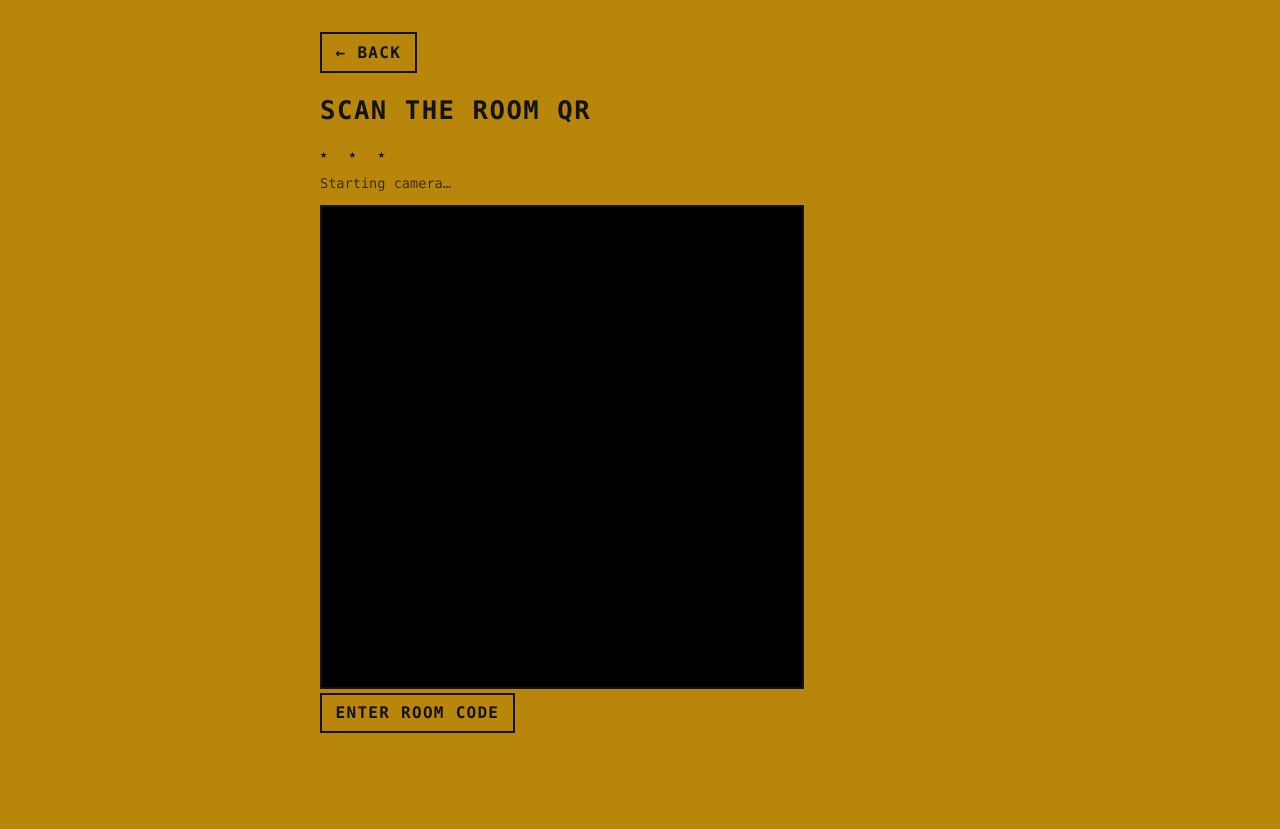
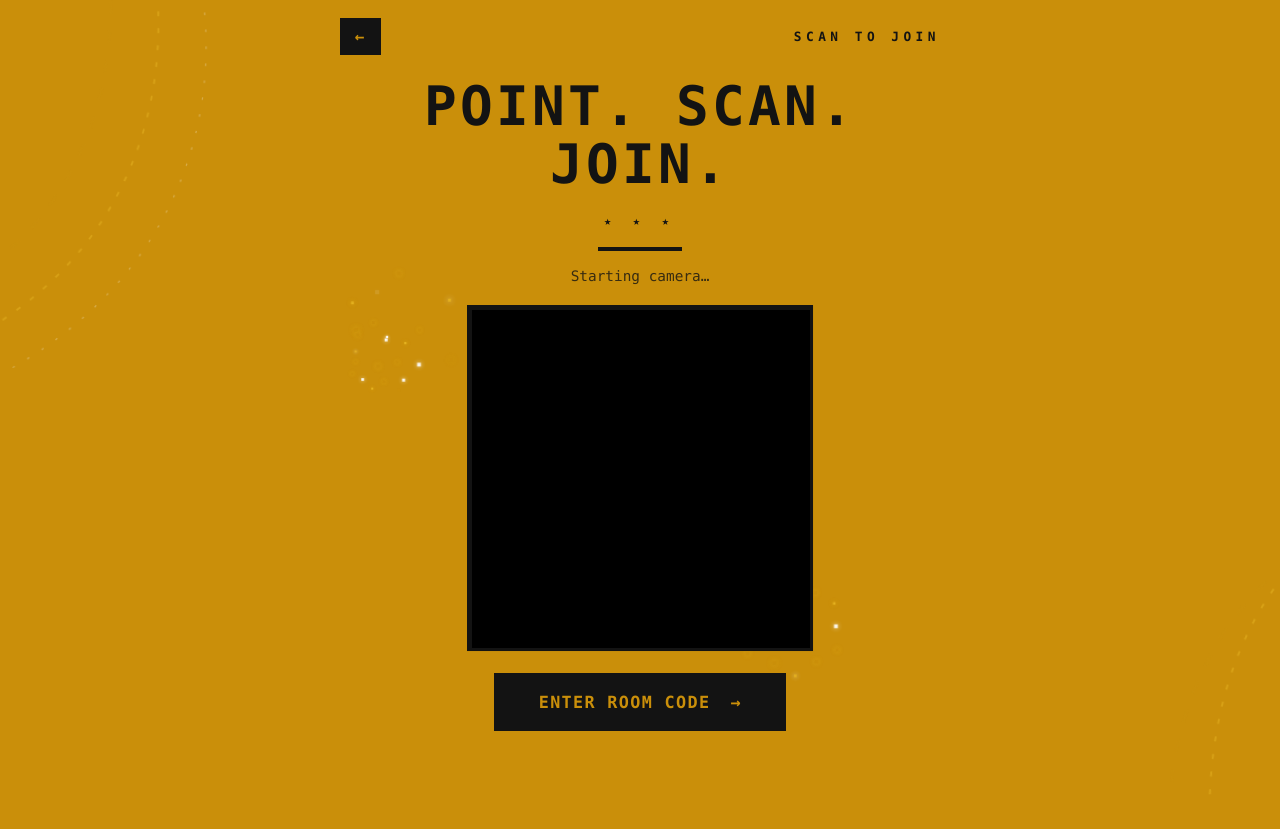
Before and after one commit to extube/bleak, a SvelteKit app in the folder apps/web/: page /start in a window 1280 px wide. After the commit the page ends 800 px from the top, so only its background shows below. Built offline with nearby package versions, Linux system fonts and the light colour scheme; no server answers.

Commit message:
feat: [#9] - brighter yellow, centered landing/start, celebration decor on /start

```diff
--- a/apps/web/src/app.css
+++ b/apps/web/src/app.css
@@ -1,5 +1,5 @@
 :root {
-  --yellow: #b8860b;
+  --yellow: #ca8f0a;
   --ink: #131313;
 }
 
--- a/apps/web/src/routes/+page.svelte
+++ b/apps/web/src/routes/+page.svelte
@@ -214,6 +214,8 @@
     display: flex;
     flex-direction: column;
     justify-content: center;
+    align-items: center;
+    text-align: center;
     box-sizing: border-box;
   }
 
@@ -224,6 +226,7 @@
     letter-spacing: 0.35em;
     margin: 0 0 1.1rem;
     opacity: 0.85;
+    text-align: center;
     animation: rise 0.9s ease-out backwards;
   }
 
@@ -258,11 +261,11 @@
     margin: 0 0 2.2rem;
     font-size: 1rem;
     line-height: 1.55;
+    text-align: center;
     animation: rise 0.9s ease-out 0.28s backwards;
   }
 
   .cta {
-    align-self: flex-start;
     padding: 1.05rem 3.2rem;
     font-size: 1.2rem;
     border-width: 3px;
@@ -330,6 +333,7 @@
   }
 
   .ribbon {
+    align-self: stretch;
     margin-top: 4.5rem;
     border-top: 2px solid var(--ink);
     border-bottom: 2px solid var(--ink);
--- a/apps/web/src/routes/start/+page.svelte
+++ b/apps/web/src/routes/start/+page.svelte
@@ -104,38 +104,134 @@
     }
   }
 
+  type Burst = {
+    x: number;
+    y: number;
+    delay: number;
+    dur: number;
+    sparks: { tx: number; ty: number; delay: number; dur: number }[];
+  };
+
+  const bursts: Burst[] = Array.from({ length: 3 }, (_, i) => {
+    const angleJitter = i * 2.1;
+    const sparks = Array.from({ length: 12 }, (_, j) => {
+      const angle = (j / 12) * Math.PI * 2 + angleJitter;
+      const dist = 44 + ((j * 17) % 34);
+      return {
+        tx: Math.cos(angle) * dist,
+        ty: Math.sin(angle) * dist,
+        delay: (j * 0.024) % 0.3,
+        dur: 1.6 + ((j * 7) % 5) / 10,
+      };
+    });
+    return {
+      x: 18 + ((i * 31 + 13) % 64),
+      y: 12 + ((i * 37 + 29) % 70),
+      delay: i * 2.3,
+      dur: 5.2 + i,
+      sparks,
+    };
+  });
+
   onMount(() => {
     void startCamera();
     return stopCamera;
   });
 </script>
 
+<div class="stage" aria-hidden="true">
+  <svg class="curve curve-a" viewBox="0 0 400 400" fill="none">
+    <path
+      d="M-40 380 C 120 340, 200 220, 180 60 S 320 -80, 420 -20"
+      stroke="var(--yellow)"
+      stroke-width="2"
+      stroke-dasharray="10 14"
+    />
+    <path
+      d="M-40 420 C 150 380, 240 240, 220 80 S 360 -60, 460 0"
+      stroke="#e6b422"
+      stroke-width="1.5"
+      stroke-dasharray="4 10"
+    />
+    <path
+      d="M-60 460 C 180 420, 280 260, 260 100 S 400 -40, 520 20"
+      stroke="#ffffff"
+      stroke-width="1"
+      stroke-dasharray="2 12"
+      opacity="0.55"
+    />
+  </svg>
+  <svg class="curve curve-b" viewBox="0 0 400 400" fill="none">
+    <path
+      d="M420 30 C 280 70, 210 180, 230 330 S 90 470, -20 420"
+      stroke="var(--yellow)"
+      stroke-width="2"
+      stroke-dasharray="10 14"
+    />
+    <path
+      d="M460 -10 C 300 40, 240 160, 260 310 S 100 450, -40 400"
+      stroke="#e6b422"
+      stroke-width="1.5"
+      stroke-dasharray="4 10"
+    />
+  </svg>
+
+  {#each bursts as burst}
+    <div
+      class="burst"
+      style="left:{burst.x}%; top:{burst.y}%; animation-delay:{burst.delay}s; animation-duration:{burst.dur}s"
+    >
+      {#each burst.sparks as s}
+        <span
+          class="spark"
+          style="--tx:{s.tx}px; --ty:{s.ty}px; animation-delay:{burst.delay + s.delay}s; animation-duration:{s.dur}s"
+        ></span>
+      {/each}
+    </div>
+  {/each}
+</div>
+
 <main>
+  <header class="top">
     <button
       type="button"
-    class="secondary"
+      class="back"
       onclick={() => {
         stopCamera();
         history.back();
       }}
-  >← Back</button>
+      aria-label="Back">←</button
+    >
+    <p class="kicker">scan to join</p>
+  </header>
 
-  <h1>Scan the room QR</h1>
+  <h1 class="hero">Point. Scan. Join.</h1>
+  <div class="rule" aria-hidden="true"></div>
+
+  <p class="status" class:alert={permissionError}>
+    {permissionError || status}
+  </p>
+
+  <div class="cam-frame">
+    <video bind:this={video} muted playsinline></video>
     {#if permissionError}
-    <p class="error">{permissionError}</p>
-  {:else}
-    <p class="muted">{status}</p>
+      <div class="cam-fallback">
+        <span class="cam-fallback-star" aria-hidden="true">★</span>
+        <p>camera unavailable</p>
+        <p class="cam-fallback-sub">use “enter room code” below</p>
+      </div>
     {/if}
+  </div>
 
-  <video bind:this={video} muted playsinline></video>
   <canvas bind:this={canvas} hidden></canvas>
 
   {#if !manualOpen}
-    <button type="button" class="secondary" onclick={() => (manualOpen = true)}>
+    <button type="button" class="cta" onclick={() => (manualOpen = true)}>
       Enter room code
+      <span class="cta-arrow" aria-hidden="true">→</span>
     </button>
   {:else}
-    <form onsubmit={enterCode}>
+    <form class="manual" onsubmit={enterCode}>
       <input
         bind:value={manualCode}
         inputmode="numeric"
@@ -150,3 +246,295 @@
     </form>
   {/if}
 </main>
+
+<style>
+  .stage {
+    position: fixed;
+    inset: 0;
+    overflow: hidden;
+    pointer-events: none;
+    z-index: 0;
+  }
+
+  .curve {
+    position: absolute;
+    width: 60vmin;
+    height: 60vmin;
+    opacity: 0.5;
+    animation: drift 16s ease-in-out infinite alternate;
+  }
+
+  .curve-a {
+    top: -14vmin;
+    left: -14vmin;
+  }
+
+  .curve-b {
+    bottom: -14vmin;
+    right: -14vmin;
+    animation-delay: -8s;
+  }
+
+  @keyframes drift {
+    from {
+      transform: rotate(0deg) scale(1);
+    }
+    to {
+      transform: rotate(8deg) scale(1.06);
+    }
+  }
+
+  .burst {
+    position: absolute;
+    width: 0;
+    height: 0;
+    animation: repop 7s steps(1) infinite;
+  }
+
+  @keyframes repop {
+    0%,
+    100% {
+      opacity: 1;
+    }
+  }
+
+  .spark {
+    position: absolute;
+    width: 4px;
+    height: 4px;
+    background: var(--yellow);
+    box-shadow: 0 0 6px 0 rgba(230, 180, 34, 0.9);
+    opacity: 0;
+    transform: translate(0, 0) scale(0.4);
+    animation-name: fly;
+    animation-timing-function: cubic-bezier(0.16, 0.84, 0.42, 1);
+    animation-iteration-count: infinite;
+    animation-fill-mode: backwards;
+  }
+
+  .spark:nth-child(3n) {
+    background: #ffffff;
+    box-shadow: 0 0 6px 0 rgba(255, 255, 255, 0.8);
+  }
+
+  .spark:nth-child(4n) {
+    width: 3px;
+    height: 3px;
+    background: #e6b422;
+  }
+
+  @keyframes fly {
+    0% {
+      opacity: 0;
+      transform: translate(0, 0) scale(0.4);
+    }
+    6% {
+      opacity: 1;
+    }
+    70% {
+      opacity: 0.9;
+    }
+    100% {
+      opacity: 0;
+      transform: translate(var(--tx), var(--ty)) scale(1);
+    }
+  }
+
+  main {
+    position: relative;
+    z-index: 1;
+    max-width: 640px;
+    margin: 0 auto;
+    padding: 2.5rem 1.25rem 3.5rem;
+    min-height: 100vh;
+    display: flex;
+    flex-direction: column;
+    justify-content: center;
+    align-items: center;
+    text-align: center;
+    box-sizing: border-box;
+  }
+
+  .top {
+    position: fixed;
+    top: 1.1rem;
+    left: 50%;
+    transform: translateX(-50%);
+    width: min(640px - 2.5rem, 100%);
+    display: flex;
+    align-items: center;
+    justify-content: space-between;
+  }
+
+  .back {
+    padding: 0.45rem 0.8rem;
+  }
+
+  .kicker {
+    font-size: 0.8rem;
+    font-weight: 700;
+    text-transform: uppercase;
+    letter-spacing: 0.35em;
+    margin: 0;
+  }
+
+  .hero {
+    font-size: clamp(2rem, 7vw, 3.4rem);
+    line-height: 1.05;
+    font-weight: 800;
+    text-transform: uppercase;
+    margin: 1.6rem 0 0;
+    animation: rise 0.9s ease-out backwards, glow 3.2s ease-in-out 1s infinite alternate;
+  }
+
+  .rule {
+    width: 84px;
+    height: 4px;
+    background: var(--ink);
+    margin: 1.2rem auto 1.1rem;
+    animation: rise 0.9s ease-out 0.15s backwards, widen 0.9s ease-out 0.15s backwards;
+  }
+
+  @keyframes widen {
+    from {
+      width: 0;
+    }
+  }
+
+  .status {
+    min-height: 1.3em;
+    margin: 0 0 1.1rem;
+    font-size: 0.9rem;
+    opacity: 0.8;
+    animation: rise 0.9s ease-out 0.2s backwards;
+  }
+
+  .status.alert {
+    opacity: 1;
+    font-weight: 700;
+  }
+
+  .cam-frame {
+    position: relative;
+    width: min(340px, 82vw);
+    aspect-ratio: 1;
+    border: 3px solid var(--ink);
+    background: #000;
+    overflow: hidden;
+    margin-bottom: 1.4rem;
+    animation: rise 0.9s ease-out 0.3s backwards, frame 2.6s ease-in-out infinite alternate;
+  }
+
+  @keyframes frame {
+    from {
+      box-shadow: 0 0 0 0 rgba(19, 19, 19, 0.35);
+    }
+    to {
+      box-shadow: 6px 6px 0 0 var(--ink);
+    }
+  }
+
+  video {
+    display: block;
+    width: 100%;
+    height: 100%;
+    object-fit: cover;
+  }
+
+  .cam-fallback {
+    position: absolute;
+    inset: 0;
+    display: flex;
+    flex-direction: column;
+    align-items: center;
+    justify-content: center;
+    gap: 0.4rem;
+    background: #000;
+    color: var(--yellow);
+    text-transform: uppercase;
+    letter-spacing: 0.16em;
+    font-size: 0.85rem;
+  }
+
+  .cam-fallback-star {
+    font-size: 2.2rem;
+    animation: pulse 1.8s ease-in-out infinite;
+  }
+
+  .cam-fallback-sub {
+    font-size: 0.68rem;
+    opacity: 0.7;
+  }
+
+  @keyframes pulse {
+    0%,
+    100% {
+      opacity: 1;
+    }
+    50% {
+      opacity: 0.45;
+    }
+  }
+
+  .cta {
+    padding: 1rem 2.6rem;
+    font-size: 1.05rem;
+    border-width: 3px;
+    position: relative;
+    overflow: hidden;
+    animation: rise 0.9s ease-out 0.4s backwards;
+    transition: transform 0.18s ease, box-shadow 0.18s ease;
+  }
+
+  .cta:hover:not(:disabled) {
+    transform: translateY(-2px);
+    box-shadow: 0 0 0 4px rgba(255, 255, 255, 0.28), 0 10px 26px rgba(0, 0, 0, 0.35);
+  }
+
+  .cta-arrow {
+    display: inline-block;
+    margin-left: 0.5rem;
+    animation: nudge 1.6s ease-in-out infinite;
+  }
+
+  @keyframes nudge {
+    0%,
+    100% {
+      transform: translateX(0);
+    }
+    50% {
+      transform: translateX(5px);
+    }
+  }
+
+  .manual {
+    display: flex;
+    flex-direction: column;
+    align-items: center;
+    gap: 0.7rem;
+    width: min(340px, 82vw);
+    animation: rise 0.9s ease-out 0.4s backwards;
+  }
+
+  .manual input {
+    text-align: center;
+    letter-spacing: 0.3em;
+    font-weight: 700;
+  }
+
+  @media (prefers-reduced-motion: reduce) {
+    .curve,
+    .burst,
+    .spark,
+    .hero,
+    .rule,
+    .status,
+    .cta,
+    .cta-arrow,
+    .cam-frame,
+    .cam-fallback-star,
+    .manual {
+      animation: none !important;
+    }
+  }
+</style>
```
Lines whose indentation alone changed are shown as unchanged.
